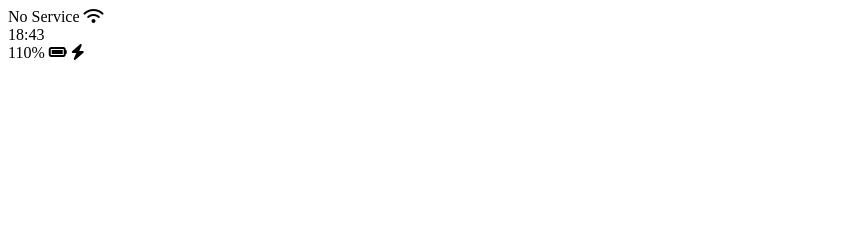
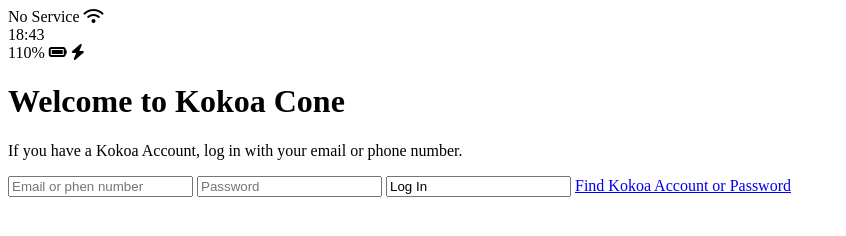
Before and after one commit to Jeongyounghyeon/kokoa-clone-2020, a plain HTML site: page index.html in a window 1280 px wide. Shown: the whole page, without its empty margins (0-846 px from the left). Drawn offline with Linux system fonts and the light colour scheme.

```diff
--- a/index.html
+++ b/index.html
@@ -4,7 +4,7 @@
     <meta charset="UTF-8" />
     <meta http-equiv="X-UA-Compatible" content="IE=edge" />
     <meta name="viewport" content="width=device-width, initial-scale=1.0" />
-    <title>Welcome to Kokoa Talk</title>
+    <title>Welcome to Kokoa Clone</title>
   </head>
   <body>
     <div class="status-bar">
@@ -21,6 +21,21 @@
         <i class="fas fa-bolt"></i>
       </div>
     </div>
+
+    <header class="welcome-header">
+      <h1 class="welcome-header_title">Welcome to Kokoa Cone</h1>
+      <p class="welcome-heder__text">
+        If you have a Kokoa Account, log in with your email or phone number.
+      </p>
+    </header>
+
+    <form id="login-form">
+      <input type="text" placeholder="Email or phen number" />
+      <input type="password" placeholder="Password" />
+      <input tpe="submit" value="Log In" />
+      <a href="#">Find Kokoa Account or Password</a>
+    </form>
+
     <script
       src="https://kit.fontawesome.com/6478f529f2.js"
       crossorigin="anonymous"
```
